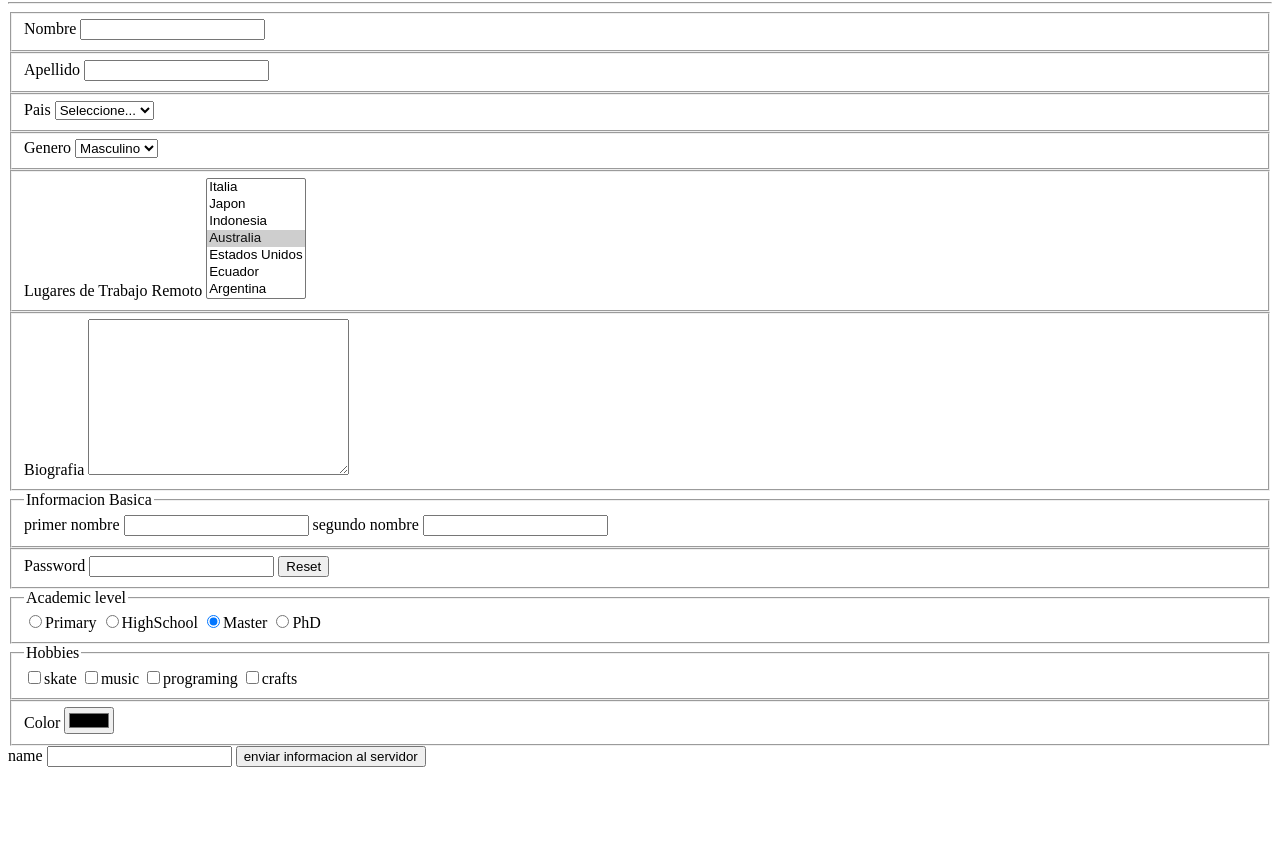
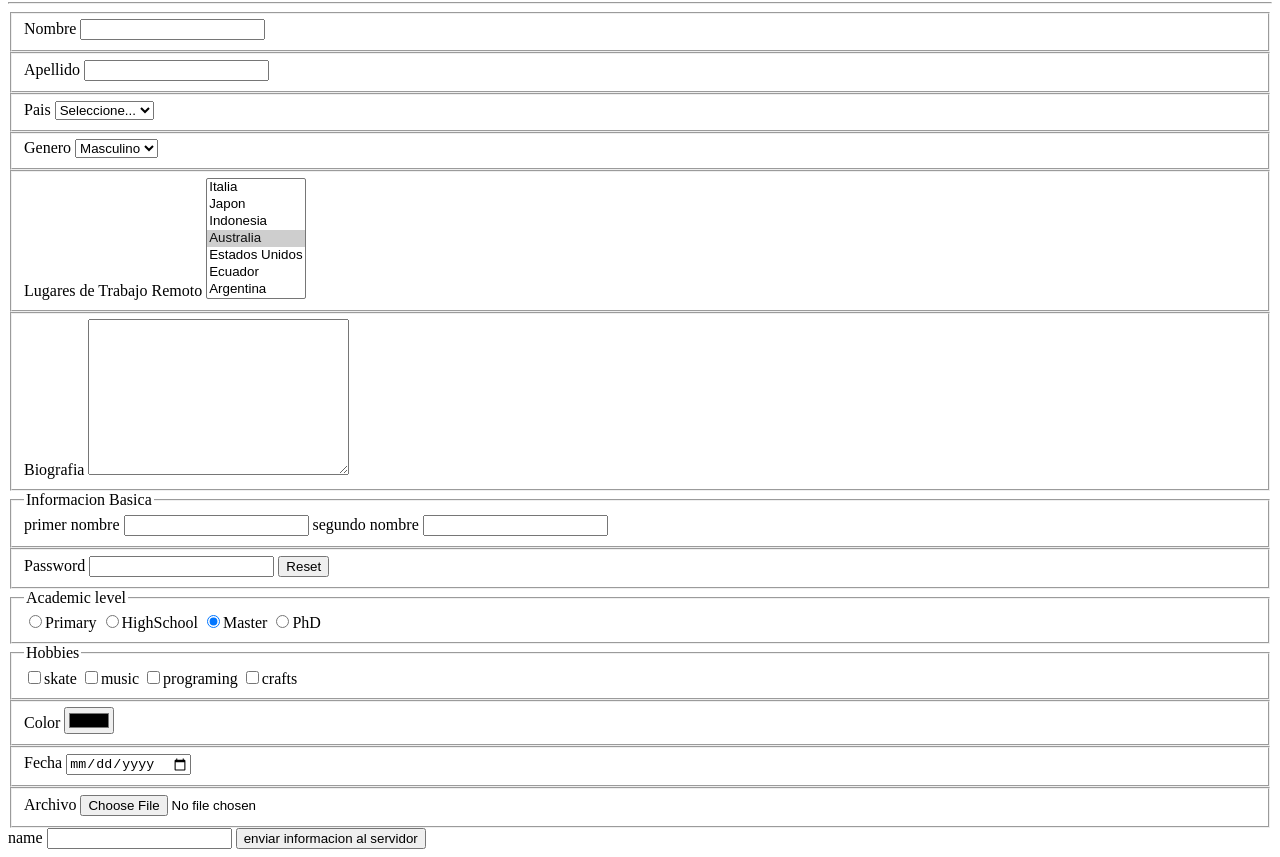
Before and after one commit to johannamahecha2023/Frontend-Basico, a plain HTML site: page formularios.html in a window 1280 px wide. Shown: the part 78-935 px from the top of the page. Before the commit the page ends 853 px from the top, so only its background shows below. Drawn offline with Linux system fonts and the light colour scheme.

Commit message:
input con el atributo fecha  input:date y input con el atributo file input:file que da la opcion de seleccionar archivos desde local

```diff
--- a/formularios.html
+++ b/formularios.html
@@ -112,6 +112,14 @@
         <label for="">Color</label>
         <input type="color" name="color" id="color" />
       </fieldset>
+      <fieldset>
+        <label for="">Fecha</label>
+        <input type="date" name="date" id="date" />
+      </fieldset>
+      <fieldset>
+        <label for="">Archivo</label>
+        <input type="file" name="file" id="file" />
+      </fieldset>
       <!-- ejemplo name -->
       <label for="name">name</label>
       <input type="text" name="name" id="name" />
```
